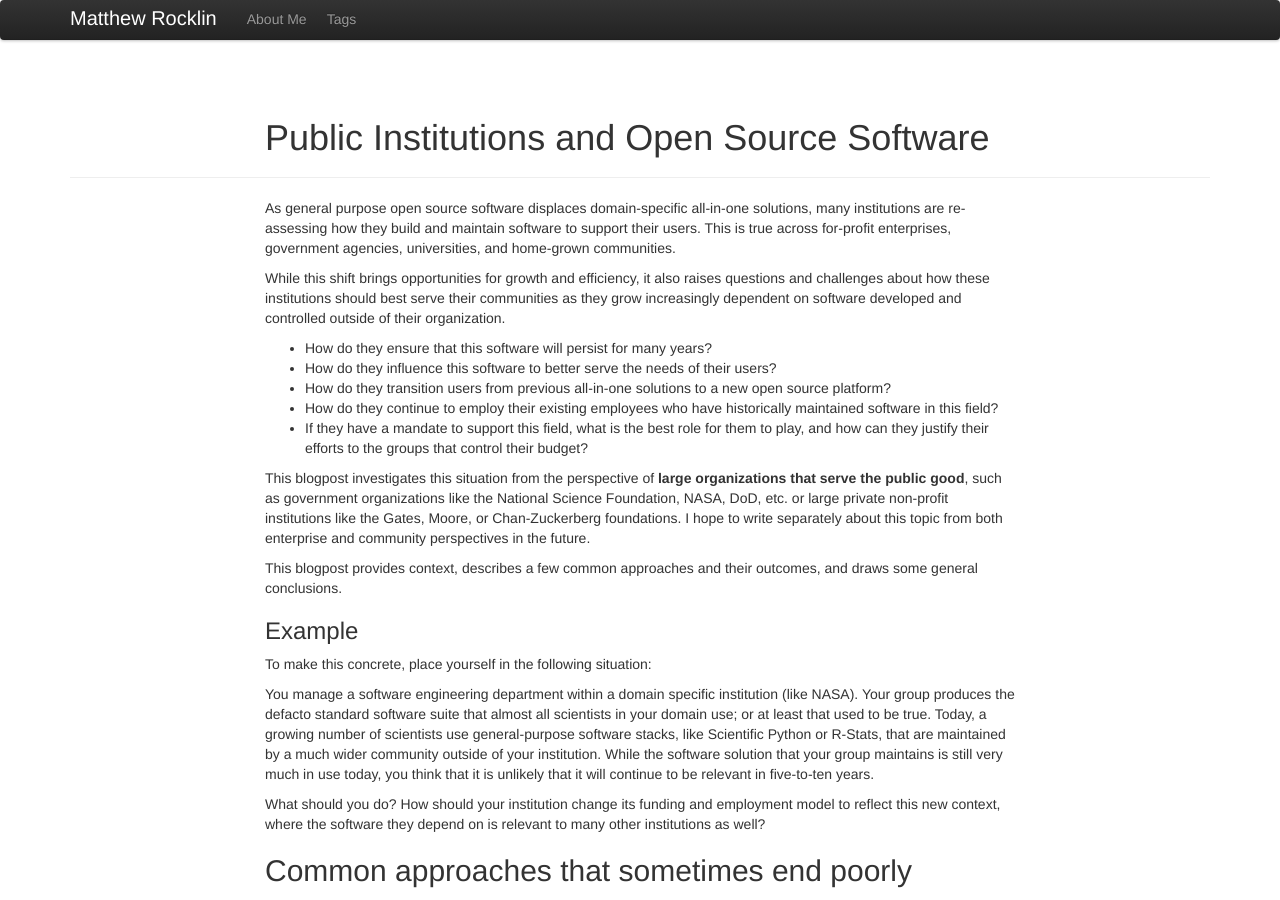
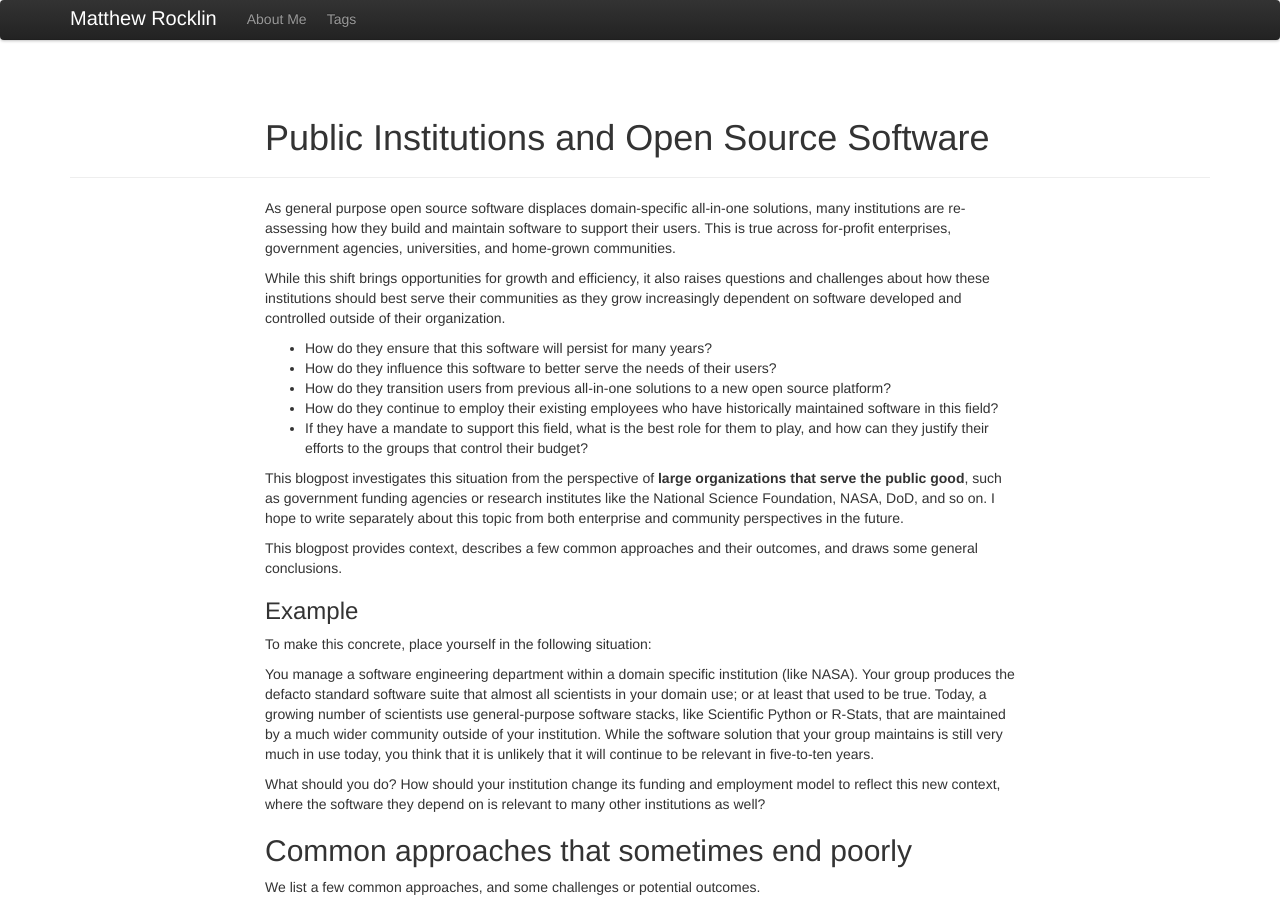
Before and after one commit to besyskymnbk/blog, a Jekyll site: the page built from _posts/work/2018-08-21-institutional-open-source.md, in a window 1280 px wide and 900 px high. Built offline with Jekyll 4.4.1, drawn with Linux system fonts in a browser that asks for light colours; comment, search, counter and statistics services are not loaded.

Commit message:
institutional open source goes live

```diff
--- a/_posts/work/2018-08-21-institutional-open-source.md
+++ b/_posts/work/2018-08-21-institutional-open-source.md
@@ -30,11 +29,10 @@ controlled outside of their organization.
    their budget?
 
 This blogpost investigates this situation from the perspective of **large
-organizations that serve the public good**, such as government organizations
-like the National Science Foundation, NASA, DoD, etc. or large private
-non-profit institutions like the Gates, Moore, or Chan-Zuckerberg foundations.
-I hope to write separately about this topic from both enterprise and community
-perspectives in the future.
+organizations that serve the public good**, such as government funding agencies
+or research institutes like the National Science Foundation, NASA, DoD, and so
+on.  I hope to write separately about this topic from both enterprise and
+community perspectives in the future.
 
 This blogpost provides context, describes a few common approaches and their
 outcomes, and draws some general conclusions.
```
Also changed, not shown: other parts of _posts/work/2018-08-21-institutional-open-source.md (+0 -1 lines).
